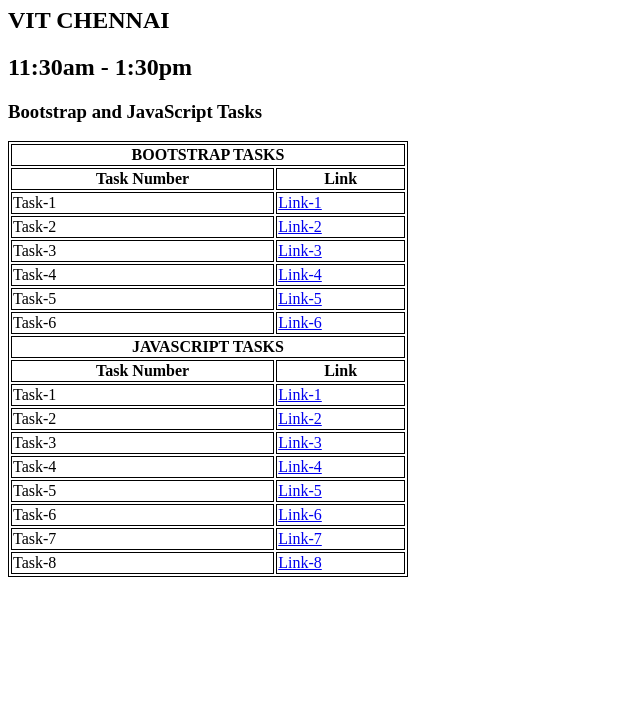
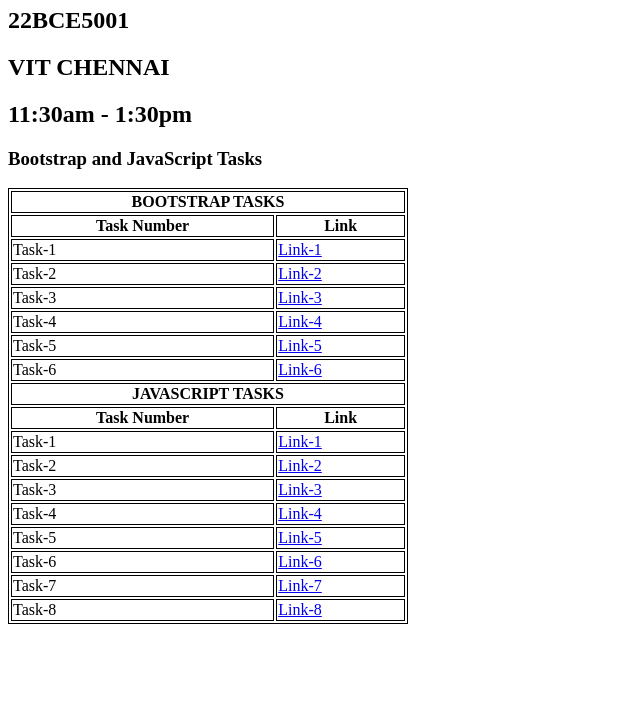
Before and after one commit to Mohithbehara/Assignment2, a plain HTML site: page index.html in a window 1280 px wide. Shown: the part 73-800 px from the top of the page, without its empty margins (0-640 px from the left). Drawn offline with Linux system fonts and the light colour scheme.

Commit message:
Update index.html

```diff
--- a/index.html
+++ b/index.html
@@ -8,6 +8,7 @@
 </head>
 <body>
     <H1>BEHARA MOHITH</H1>
+    <h2>22BCE5001</h2>
     <h2>VIT CHENNAI</h2>
     <h2>11:30am - 1:30pm</h2>
     <h3>Bootstrap and JavaScript Tasks</h3>
```
